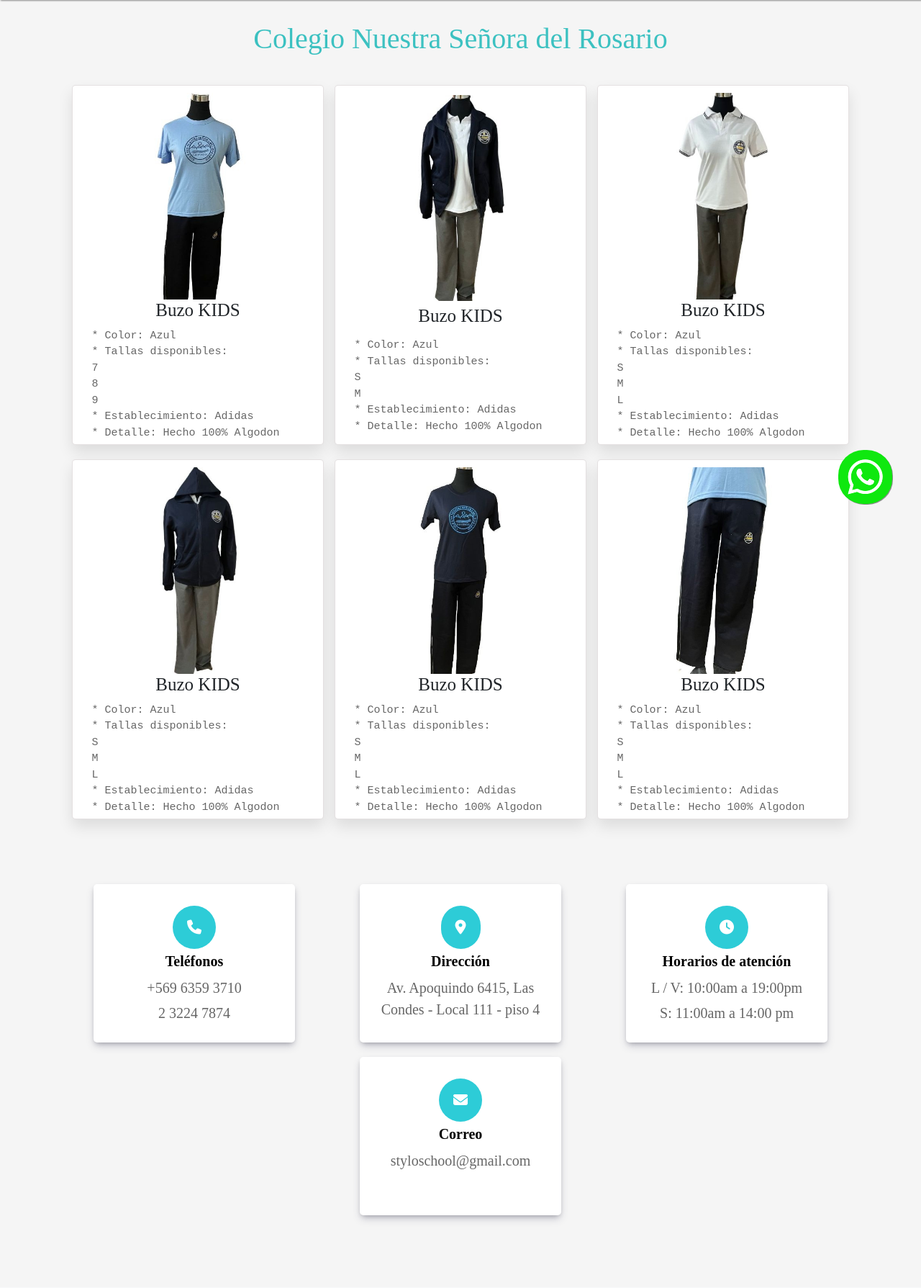
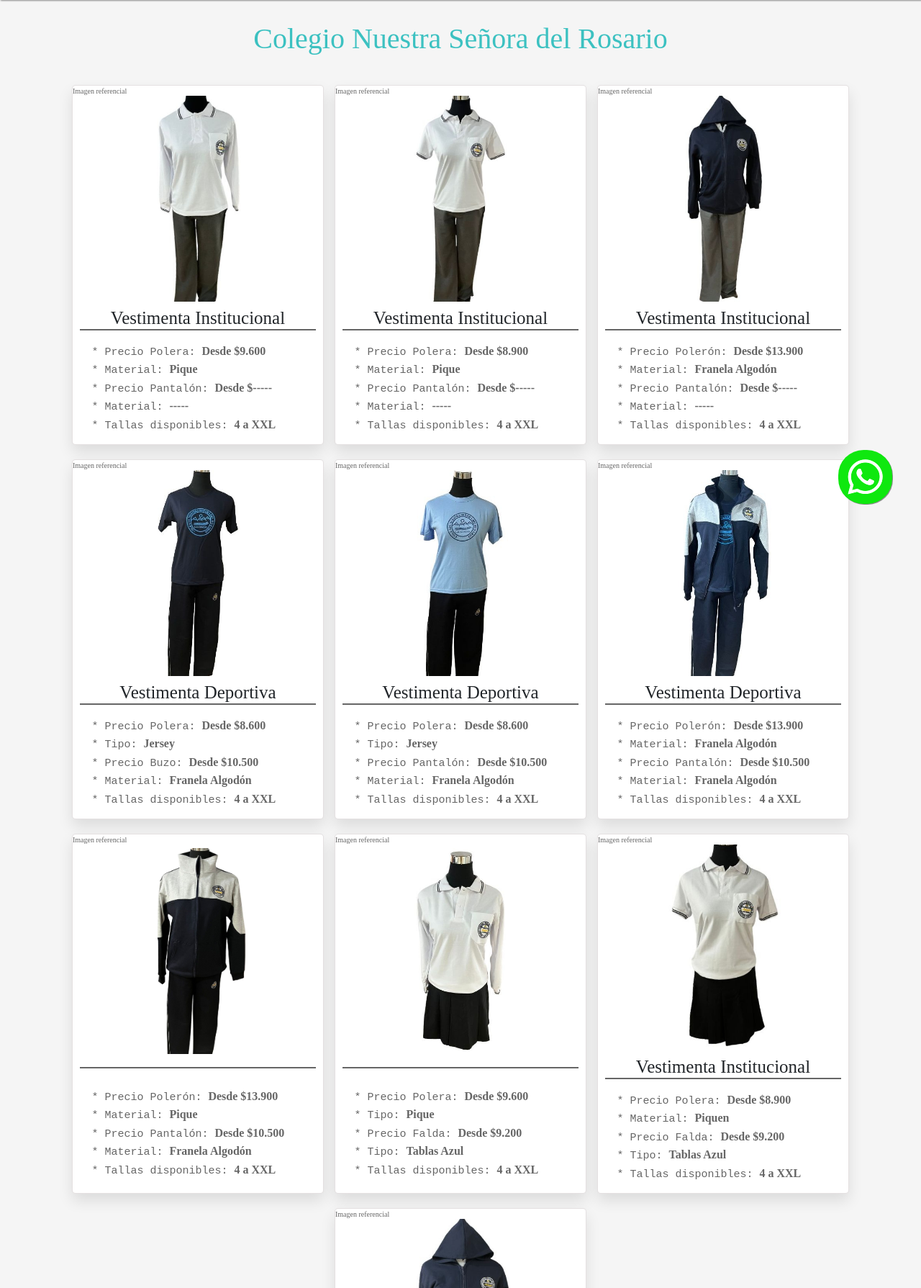
Before and after one commit to lucianohuenuvil/tienda, a PHP site: page /pages/colegio-nuestra-senora-del-rosario.html in a window 1280 px wide. Shown: the part 70-1859 px from the top of the page at 72% size. Run offline with PHP 8.4, Linux system fonts and the light colour scheme; some libraries are stand-ins or nearby versions.

Commit message:
fix prices products

```diff
--- a/css/index.css
+++ b/css/index.css
@@ -419,12 +419,13 @@ main{
 }
 
 
-.text-college h4{
+.text-college h2{
     width: 100%;
     padding: 20px;
     text-align: center;
     text-decoration: none;
     font-size: 20px;
+    color: #626262;
 }
 
 /*scroll colegios*/
--- a/pages/colegio-nuestra-senora-del-rosario.html
+++ b/pages/colegio-nuestra-senora-del-rosario.html
@@ -86,98 +86,72 @@
             </div>
             <div class="container-cards">
                 <div class="container-product">
-                    <img src="../img/productos/Colegio_nuestra señora_del_rosario/CNSR-B01-1.webp" alt="">
-                    <h5>Buzo KIDS</h5>
+                    <img src="../img/productos/Colegio_nuestra señora_del_rosario/CNSR-H01-1.webp" alt="POLPIQUE - " title="">
+                    <div class="referential"><p>Imagen referencial</p></div>
+                    <h2> Vestimenta Institucional</h2>
                     <div class="product-detail">
-                        <p >* Color: Azul </p>
-                        <div class="talla">
-                            <p> * Tallas disponibles: </p>
-                            <p class="talla-detail">7</p>
-                            <p class="talla-detail">8</p>
-                            <p class="talla-detail">9</p>
-
-                        </div>
-                        <p >* Establecimiento: Adidas</p>
-                        <p >* Detalle: Hecho 100% Algodon</p>
+                        <p >* Precio Polera: <b>Desde $9.600</b> </p>
+                        <p >* Material: <b>Pique</b>  </p>
+                        <p >* Precio Pantalón: <b>Desde $-----</b> </p>
+                        <p >* Material: <b>-----</b> </p>
+                        <p> * Tallas disponibles: <b> 4 a XXL</b> </p>
                     </div>
                 </div>
 
                 <div class="container-product">
 
-                    <img src="../img/productos/Colegio_nuestra señora_del_rosario/CNSR-H02-2.webp" alt="">
-
-                    <h5>Buzo KIDS</h5>
+                    <img src="../img/productos/Colegio_nuestra señora_del_rosario/CNSR-H01-2.webp" alt="">
+                    <div class="referential"><p>Imagen referencial</p></div>
+                    <h2> Vestimenta Institucional</h2>
                     <div class="product-detail">
-                        <p >* Color: Azul </p>
-                        <div class="talla">
-                            <p> * Tallas disponibles: </p>
-                            <p class="talla-detail">S</p>
-                            <p class="talla-detail">M</p>
-
-                        </div>
-                        <p >* Establecimiento: Adidas</p>
-                        <p >* Detalle: Hecho 100% Algodon</p>
+                        <p >* Precio Polera: <b>Desde $8.900</b> </p>
+                        <p >* Material: <b>Pique</b>  </p>
+                        <p >* Precio Pantalón: <b>Desde $-----</b> </p>
+                        <p >* Material: <b>-----</b> </p>
+                        <p> * Tallas disponibles: <b> 4 a XXL</b> </p>
                     </div>
                 </div>
                 <div class="container-product">
 
-                    <img src="../img/productos/Colegio_nuestra señora_del_rosario/CNSR-H01-2.webp" alt="">
-
-                    <h5>Buzo KIDS</h5>
+                    <img src="../img/productos/Colegio_nuestra señora_del_rosario/CNSR-H02-1.webp" alt="">
+                    <div class="referential"><p>Imagen referencial</p></div>
+                    <h2> Vestimenta Institucional</h2>
                     <div class="product-detail">
-                        <p >* Color: Azul </p>
-                        <div class="talla">
-                            <p> * Tallas disponibles: </p>
-                            <p class="talla-detail">S</p>
-                            <p class="talla-detail">M</p>
-                            <p class="talla-detail">L</p>
-
-                        </div>
-                        <p >* Establecimiento: Adidas</p>
-                        <p >* Detalle: Hecho 100% Algodon</p>
-
+                        <p >* Precio Polerón: <b>Desde $13.900</b> </p>
+                        <p >* Material: <b>Franela Algodón</b>  </p>
+                        <p >* Precio Pantalón: <b>Desde $-----</b> </p>
+                        <p >* Material: <b>-----</b> </p>
+                        <p> * Tallas disponibles: <b> 4 a XXL</b> </p>
                     </div>
 
                 </div>
 
                 <div class="container-product">
 
-                    <img src="../img/productos/Colegio_nuestra señora_del_rosario/CNSR-H02-1.webp" alt="">
-
-                    <h5>Buzo KIDS</h5>
+                    <img src="../img/productos/Colegio_nuestra señora_del_rosario/CNSR-B01-4.webp" alt="NSRPOLDAZ - NSRPBUZOU">
+                    <div class="referential"><p>Imagen referencial</p></div>
+                    <h2> Vestimenta Deportiva</h2>
                     <div class="product-detail">
-                        <p >* Color: Azul </p>
-                        <div class="talla">
-                            <p> * Tallas disponibles: </p>
-                            <p class="talla-detail">S</p>
-                            <p class="talla-detail">M</p>
-                            <p class="talla-detail">L</p>
-
-                        </div>
-                        <p >* Establecimiento: Adidas</p>
-                        <p >* Detalle: Hecho 100% Algodon</p>
-
+                        <p >* Precio Polera: <b>Desde $8.600</b> </p>
+                        <p >* Tipo: <b>Jersey</b>  </p>
+                        <p >* Precio Buzo: <b>Desde $10.500</b> </p>
+                        <p >* Material: <b>Franela Algodón</b> </p>
+                        <p> * Tallas disponibles: <b> 4 a XXL</b> </p>
                     </div>
 
                 </div>
 
                 <div class="container-product">
 
-                    <img src="../img/productos/Colegio_nuestra señora_del_rosario/CNSR-B01-4.webp" alt="">
-
-                    <h5>Buzo KIDS</h5>
+                    <img src="../img/productos/Colegio_nuestra señora_del_rosario/CNSR-B01-1.webp" alt="NSRPOLDC -">
+                    <div class="referential"><p>Imagen referencial</p></div>
+                    <h2> Vestimenta Deportiva</h2>
                     <div class="product-detail">
-                        <p >* Color: Azul </p>
-                        <div class="talla">
-                            <p> * Tallas disponibles: </p>
-                            <p class="talla-detail">S</p>
-                            <p class="talla-detail">M</p>
-                            <p class="talla-detail">L</p>
-
-                        </div>
-                        <p >* Establecimiento: Adidas</p>
-                        <p >* Detalle: Hecho 100% Algodon</p>
-
+                        <p >* Precio Polera: <b>Desde $8.600</b> </p>
+                        <p >* Tipo: <b>Jersey</b>  </p>
+                        <p >* Precio Pantalón: <b>Desde $10.500</b> </p>
+                        <p >* Material: <b>Franela Algodón</b> </p>
+                        <p> * Tallas disponibles: <b> 4 a XXL</b> </p>
                     </div>
 
 
@@ -186,25 +160,83 @@
 
                 <div class="container-product">
 
-                    <img src="../img/productos/Colegio_nuestra señora_del_rosario/CNSR-B01-2.webp" alt="">
-
-                    <h5>Buzo KIDS</h5>
+                    <img src="../img/productos/Colegio_nuestra señora_del_rosario/CNSR-B01-3.webp" alt="">
+                    <div class="referential"><p>Imagen referencial</p></div>
+                    <h2> Vestimenta Deportiva</h2>
                     <div class="product-detail">
-                        <p >* Color: Azul </p>
-                        <div class="talla">
-                            <p> * Tallas disponibles: </p>
-                            <p class="talla-detail">S</p>
-                            <p class="talla-detail">M</p>
-                            <p class="talla-detail">L</p>
-
-                        </div>
-                        <p >* Establecimiento: Adidas</p>
-                        <p >* Detalle: Hecho 100% Algodon</p>
-
+                        <p >* Precio Polerón: <b>Desde $13.900</b> </p>
+                        <p >* Material: <b>Franela Algodón</b>  </p>
+                        <p >* Precio Pantalón: <b>Desde $10.500</b> </p>
+                        <p >* Material: <b>Franela Algodón</b> </p>
+                        <p> * Tallas disponibles: <b> 4 a XXL</b> </p>
                     </div>
 
 
                 </div>
+
+                <div class="container-product">
+
+                    <img src="../img/productos/Colegio_nuestra señora_del_rosario/CNSR-B01-5.webp" alt="">
+                    <div class="referential"><p>Imagen referencial</p></div>
+                    <h2> </h2>
+                    <div class="product-detail">
+                        <p >* Precio Polerón: <b>Desde $13.900</b> </p>
+                        <p >* Material: <b>Pique</b>  </p>
+                        <p >* Precio Pantalón: <b>Desde $10.500</b> </p>
+                        <p >* Material: <b>Franela Algodón</b> </p>
+                        <p> * Tallas disponibles: <b> 4 a XXL</b> </p>
+                    </div>
+
+                </div>
+
+                <div class="container-product">
+
+                    <img src="../img/productos/Colegio_nuestra señora_del_rosario/CNSR-M01-1.webp" alt="">
+                    <div class="referential"><p>Imagen referencial</p></div>
+                    <h2> </h2>
+                    <div class="product-detail">
+                        <p >* Precio Polera: <b>Desde $9.600</b> </p>
+                        <p >* Tipo: <b>Pique</b>  </p>
+                        <p >* Precio Falda: <b>Desde $9.200</b> </p>
+                        <p >* Tipo: <b>Tablas Azul</b> </p>
+                        <p> * Tallas disponibles: <b> 4 a XXL</b> </p>
+                    </div>
+
+                </div>
+
+
+                <div class="container-product">
+
+                    <img src="../img/productos/Colegio_nuestra señora_del_rosario/CNSR-M01-2.webp" alt="">
+                    <div class="referential"><p>Imagen referencial</p></div>
+                    <h2> Vestimenta Institucional</h2>
+                    <div class="product-detail">
+                        <p >* Precio Polera: <b>Desde $8.900</b> </p>
+                        <p >* Material: <b>Piquen</b>  </p>
+                        <p >* Precio Falda: <b>Desde $9.200</b> </p>
+                        <p >* Tipo: <b>Tablas Azul</b> </p>
+                        <p> * Tallas disponibles: <b> 4 a XXL</b> </p>
+                    </div>
+
+                </div>
+
+
+
+                <div class="container-product">
+
+                    <img src="../img/productos/Colegio_nuestra señora_del_rosario/CNSR-M02-1.webp" alt="">
+                    <div class="referential"><p>Imagen referencial</p></div>
+                    <h2> Vestimenta Institucional</h2>
+                    <div class="product-detail">
+                        <p >* Precio Polerón: <b>Desde $13.900</b> </p>
+                        <p >* Material: <b>Pique</b>  </p>
+                        <p >* Precio Pantalón: <b>Desde $9.200</b> </p>
+                        <p >* Tipo: <b>Tablas Azul</b> </p>
+                        <p> * Tallas disponibles: <b> 4 a XXL</b> </p>
+                    </div>
+
+                </div>
+
 
             </div>
         </div>
```
Also changed, not shown: pages/colegio-leonardo-da-vinci.html (+62 -99 lines), pages/colegio-san-francisco.html (+38 -90 lines), pages/colegios.html (+7 -7 lines), 2 other files.
